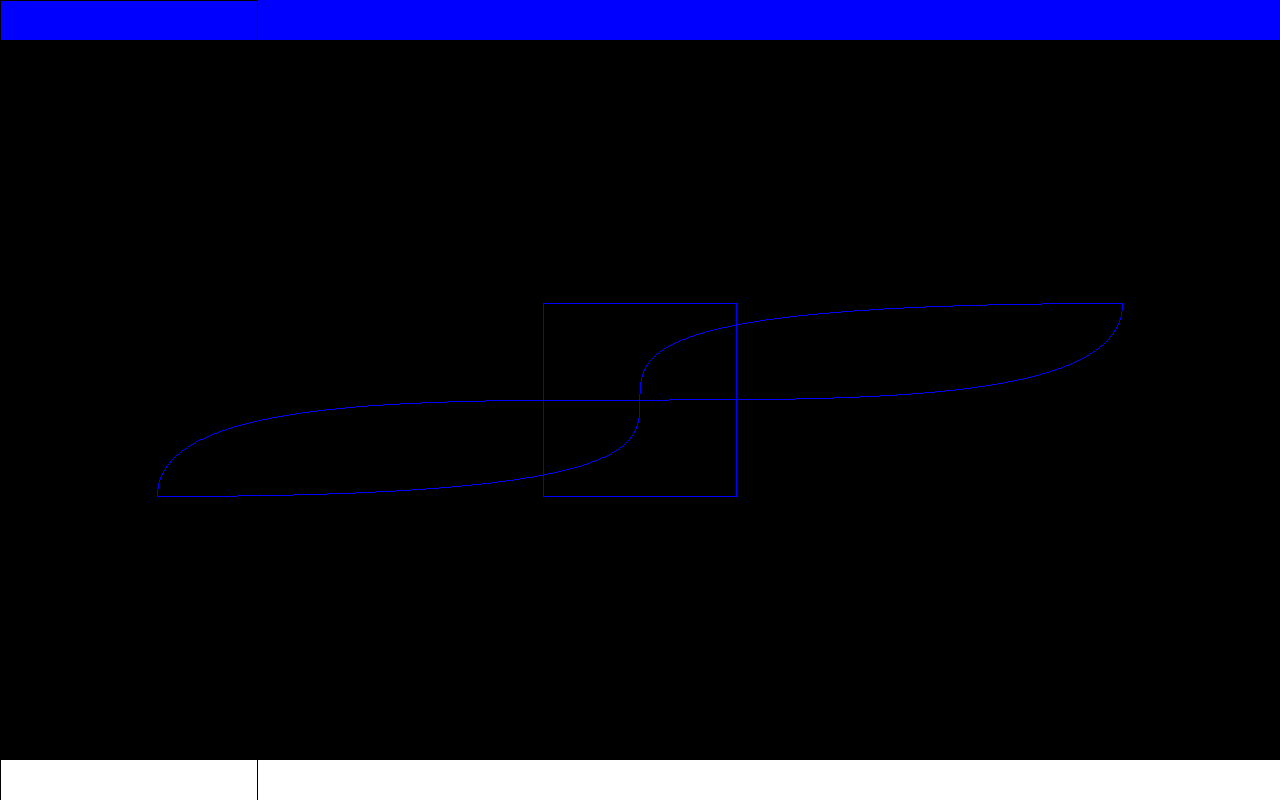
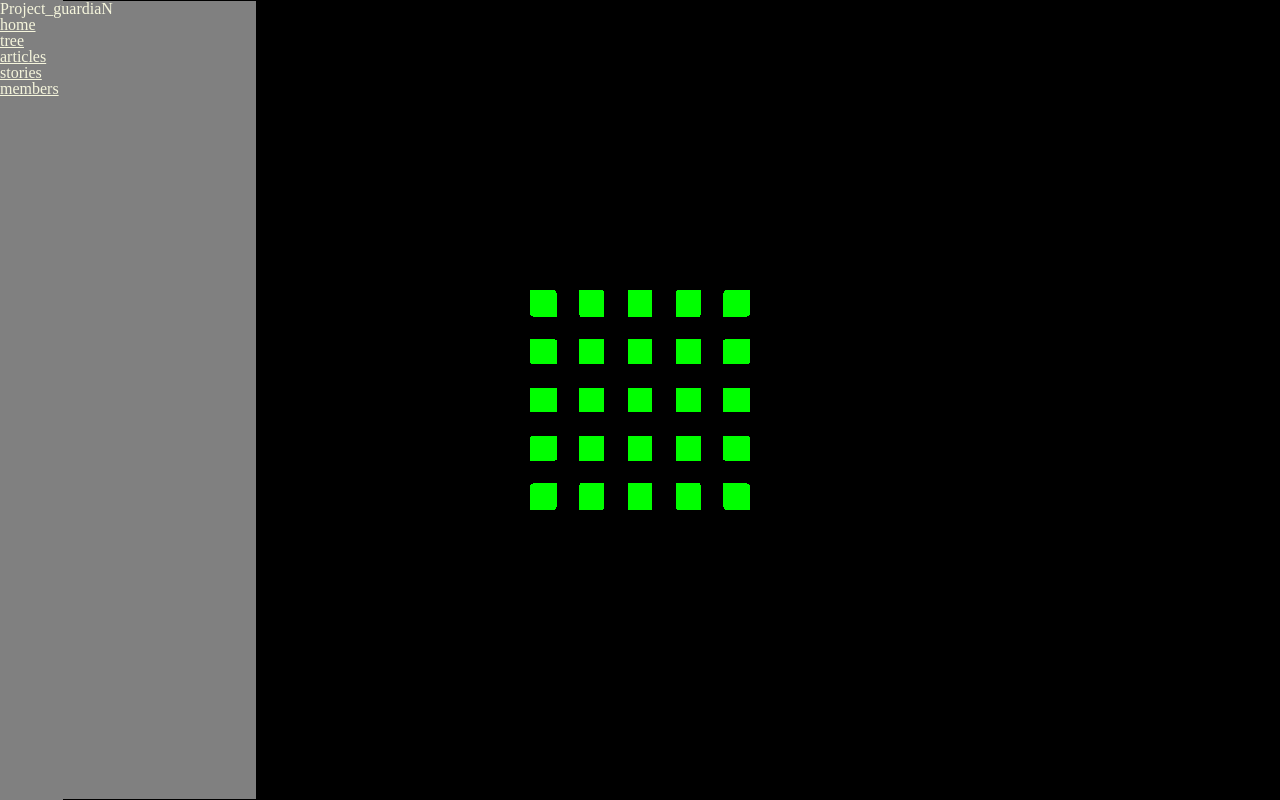
Before and after one commit to Guardian-demoN/Project_guardiaN, a React (Create React App) app in the folder project_guardian/: page /members in a window 1280 px wide. Built offline with nearby package versions, Linux system fonts and the light colour scheme.

Commit message:
More edit on THREE.js feature

```diff
--- a/project_guardian/package.json
+++ b/project_guardian/package.json
@@ -10,6 +10,7 @@
     "react": "^18.2.0",
     "react-dom": "^18.2.0",
     "react-icons": "^4.8.0",
+    "react-router-dom": "^6.9.0",
     "react-scripts": "5.0.1",
     "redux": "^4.2.1",
     "styled-components": "^5.3.8",
--- a/project_guardian/src/App.js
+++ b/project_guardian/src/App.js
@@ -1,13 +1,22 @@
 import React from 'react';
+import styled from 'styled-components';
 // import logo from './logo.svg';
 import './App.css';
 import Main from './pages/Main';
+import GlobalStyle from './styles/CommonStyle';
 // https://ko.redux.js.org/introduction/getting-started
 
 function App() {
   return (
-    <Main />
+    <MainContainer>
+      <GlobalStyle />
+      <Main />
+    </MainContainer>
   );
 }
 
+const MainContainer = styled.div`
+
+`;
+
 export default App;
--- /dev/null
+++ b/project_guardian/src/components/CompanionList.js
@@ -0,0 +1,122 @@
+/* eslint-disable react/prop-types */
+import React, { useEffect } from 'react';
+import styled from 'styled-components';
+import * as THREE from 'three';
+import { CineonToneMapping } from 'three';
+import { TrackballControls } from 'three/examples/jsm/controls/TrackballControls';
+
+function CompanionList() {
+  // three.js handler
+  const canvasId = 'canvas';
+  useEffect(() => {
+    let scene;
+    let camera;
+    let controls;
+    const raycaster = new THREE.Raycaster();
+    const pointer = new THREE.Vector2();
+    let currentIntersection;
+
+    const renderer = new THREE.WebGLRenderer();
+    renderer.setSize(window.innerWidth, window.innerHeight);
+
+    function onWindowResize() {
+      camera.aspect = window.innerWidth / window.innerHeight;
+      camera.updateProjectionMatrix();
+      controls.handleResize();
+      renderer.setSize(window.innerWidth, window.innerHeight);
+    }
+
+    function onPointerMove(event) {
+      // calculate pointer position in normalized device coordinates
+      // (-1 to +1) for both components
+      pointer.x = (event.clientX / window.innerWidth) * 2 - 1;
+      pointer.y = -(event.clientY / window.innerHeight) * 2 + 1;
+    }
+
+    window.addEventListener('resize', onWindowResize);
+    window.addEventListener('pointermove', onPointerMove);
+
+    let mesh;
+    function setup() {
+      // make renderer
+      // renderer = new THREE.WebGLRenderer();
+      renderer.setSize(window.innerWidth, window.innerHeight);
+
+      const container = document.getElementById(canvasId);
+      container.appendChild(renderer.domElement);
+
+      // make scene
+      scene = new THREE.Scene();
+
+      // set camera
+      camera = new THREE.PerspectiveCamera(45, window.innerWidth / window.innerHeight, 1, 500);
+      camera.position.set(0, 0, 200);
+      camera.lookAt(0, 0, 0);
+
+      // controls = new TrackballControls(camera, renderer.domElement);
+      // controls.minDistance = 0.1;
+      // controls.maxDistance = 0.5;
+      // controls.rotateSpeed = 5.0;
+
+      renderer.render(scene, camera);
+    }
+
+    function init() {
+      const geometry = new THREE.BoxGeometry(5, 5, 5);
+      const material = new THREE.MeshBasicMaterial({ color: 0x00ff00 });
+
+      for (let i = -2; i <= 2; i += 1) {
+        for (let j = -2; j <= 2; j += 1) {
+          mesh = new THREE.Mesh(geometry, material);
+          mesh.position.set(10 * i, 10 * j, 0);
+          scene.add(mesh);
+        }
+      }
+
+      renderer.render(scene, camera);
+    }
+
+    function animate() {
+      requestAnimationFrame(animate);
+      // update the picking ray with the camera and pointer position
+      raycaster.setFromCamera(pointer, camera);
+
+      // calculate objects intersecting the picking ray
+      const intersects = raycaster.intersectObjects(scene.children);
+
+      if (intersects.length > 0) {
+        if (intersects[0].object !== currentIntersection) {
+          if (currentIntersection) {
+            currentIntersection.material.color = currentIntersection.currentColor;
+          }
+          currentIntersection = intersects[0].object;
+          console.log(currentIntersection.material);
+          currentIntersection.currentColor = currentIntersection.material.color;
+          currentIntersection.matrix.color = new THREE.Color(1, 0, 0);
+        }
+      } else {
+        if (currentIntersection) {
+          currentIntersection.material.color = currentIntersection.currentColor;
+        }
+        currentIntersection = null;
+      }
+
+      // controls.update();
+      renderer.render(scene, camera);
+    }
+
+    setup();
+    init();
+    animate();
+  }, []);
+  return <CompListComponent id={canvasId} />;
+}
+
+export default CompanionList;
+
+const CompListComponent = styled.div`
+  height: 100vh;
+  width: 100vw;
+  background-color: black;
+  translate: all 1s;
+`;
--- /dev/null
+++ b/project_guardian/src/components/Header.js
@@ -0,0 +1,79 @@
+import React, { createRef, useEffect } from 'react';
+import styled from 'styled-components';
+
+const headerEnterHeight = '2vh';
+const headerLeaveHeight = '5vh';
+
+function Header() {
+  const containerRef = createRef();
+  const mouseEnterOnHeader = () => {
+    const headerContainer = containerRef.current;
+    // console.log('enter');
+    if (headerContainer !== null) {
+      headerContainer.classList.remove('shrinked');
+    }
+  };
+  const mouseLeaveOnHeader = () => {
+    const headerContainer = containerRef.current;
+    // console.log('leave');
+    if (headerContainer !== null) {
+      headerContainer.classList.add('shrinked');
+    }
+  };
+  return (
+    <HeaderComponent>
+      <HeaderLeaveHitbox onMouseLeave={mouseLeaveOnHeader}>
+        <HeaderEnterHitbox onMouseEnter={mouseEnterOnHeader} />
+      </HeaderLeaveHitbox>
+      <HeaderContainer ref={containerRef} className="header shrinked">
+        <h2>
+          Project_guardiaN
+        </h2>
+      </HeaderContainer>
+    </HeaderComponent>
+  );
+}
+
+export default Header;
+
+const HeaderComponent = styled.header`
+  position: fixed;
+  top: -1px;
+  left: 0;
+  width: 100vw;
+  font-size: 1rem;
+  border: 1px solid gray;
+
+  div{
+    width: 100%;
+  }
+
+  li a{
+    text-decoration: none;
+  }
+
+  .header.shrinked{
+    height: 0;
+    transition: all 0.5s;
+  }
+`;
+
+const HeaderEnterHitbox = styled.div`
+  border: 1px solid white;
+  height: ${headerEnterHeight};
+  background: transparent;
+`;
+
+const HeaderLeaveHitbox = styled.div`
+  position: fixed;
+  height: ${headerLeaveHeight};
+  background: transparent;
+  border: 2px dotted red;
+`;
+
+const HeaderContainer = styled.div`
+  height: ${headerLeaveHeight};
+  overflow-x: hidden;
+  transition: all 0.5s;
+  background-color: gray;
+`;
--- a/project_guardian/src/components/MainCanvas.js
+++ b/project_guardian/src/components/MainCanvas.js
@@ -1,81 +1,79 @@
 /* eslint-disable react/prop-types */
-import React, { createRef, useEffect } from 'react';
+import React, { useEffect } from 'react';
 import styled from 'styled-components';
 import * as THREE from 'three';
-import PropTypes from 'prop-types';
+
 import CUBE from '../cubeLib/2D';
 
-function MainCanvas(props) {
+function MainCanvas() {
+  // three.js handler
   const canvasId = 'canvas';
   useEffect(() => {
-    function init() {
+    let scene;
+    let camera;
+    const renderer = new THREE.WebGLRenderer();
+    renderer.setSize(window.innerWidth, window.innerHeight);
+
+    function onWindowResize() {
+      camera.aspect = window.innerWidth / window.innerHeight;
+      camera.updateProjectionMatrix();
+
+      renderer.setSize(window.innerWidth, window.innerHeight);
+    }
+
+    window.addEventListener('resize', onWindowResize);
+
+    function setup() {
       // make renderer
-      const renderer = new THREE.WebGLRenderer();
+      // renderer = new THREE.WebGLRenderer();
       renderer.setSize(window.innerWidth, window.innerHeight);
 
       const container = document.getElementById(canvasId);
       container.appendChild(renderer.domElement);
 
       // make scene
-      const scene = new THREE.Scene();
+      scene = new THREE.Scene();
 
       // set camera
-      const camera = new THREE.PerspectiveCamera(
-        45,
-        window.innerWidth / window.innerHeight,
-        1,
-        500,
-      );
+      camera = new THREE.PerspectiveCamera(45, window.innerWidth / window.innerHeight, 1, 500);
       camera.position.set(0, 0, 100);
       camera.lookAt(0, 0, 0);
 
+      renderer.render(scene, camera);
+    }
+
+    function init() {
       // drawing line
       const material = new THREE.LineBasicMaterial({ color: 0x0000ff });
-      const rectPoints = [
-        new THREE.Vector3(10, 10, 0),
-        new THREE.Vector3(10, -10, 0),
-        new THREE.Vector3(-10, -10, 0),
-        new THREE.Vector3(-10, 10, 0),
-        new THREE.Vector3(10, 10, 0),
-      ];
-
-      const geometry = new THREE.BufferGeometry().setFromPoints(rectPoints);
-
-      const line = new THREE.Line(geometry, material);
-
-      // const points = [];
-      // points.push(new THREE.Vector3(-10, 0, 0));
-      // points.push(new THREE.Vector3(0, 10, 0));
-      // points.push(new THREE.Vector3(10, 0, 0));
 
       const p1 = new THREE.Vector2(50, 10);
       const p2 = new THREE.Vector2(-50, -10);
 
       CUBE.drawVerticalSLine(scene, material, p1, p2);
       CUBE.drawHorizontalSLine(scene, material, p1, p2);
+      CUBE.drawSquare(scene, material, p1, p2);
 
-      scene.add(line);
+      // scene.add(line);
       renderer.render(scene, camera);
     }
 
     function animate() {
-
+      requestAnimationFrame(animate);
+      renderer.render(scene, camera);
     }
 
-    const renderer = new THREE.WebGLRenderer();
-    renderer.setSize(window.innerWidth, window.innerHeight);
-
+    setup();
     init();
     animate();
   }, []);
-  return (
-    <InnerCanvas id={canvasId} />
-  );
+  return <InnerCanvas id={canvasId} />;
 }
 
 export default MainCanvas;
 
 const InnerCanvas = styled.div`
+  border: 1px solid red;
+  background-color: red;
   height: 100vh;
   width: 100vw;
 `;
--- /dev/null
+++ b/project_guardian/src/components/Sidebar.js
@@ -0,0 +1,74 @@
+import React, { createRef } from 'react';
+import { Link } from 'react-router-dom';
+import styled from 'styled-components';
+
+const sidebarEnterWidth = '5vw';
+const sidebarVisibleWidth = '20vw';
+
+function Sidebar() {
+  const containerRef = createRef();
+  const mouseEnterOnSidebar = () => {
+    const sidebarContainer = containerRef.current;
+    // console.log('enter');
+    if (sidebarContainer !== null) {
+      sidebarContainer.classList.remove('shrinked');
+    }
+  };
+  const mouseLeaveOnSidebar = () => {
+    const sidebarContainer = containerRef.current;
+    // console.log('leave');
+    if (sidebarContainer !== null) {
+      sidebarContainer.classList.add('shrinked');
+    }
+  };
+  return (
+    <SidebarComponent
+      onMouseLeave={mouseLeaveOnSidebar}
+      onMouseEnter={mouseEnterOnSidebar}
+    >
+      <SidebarVisible ref={containerRef} className="sidebar shrinked">
+        <h2>
+          Project_guardiaN
+        </h2>
+        <ul>
+          <li><Link to="/">home</Link></li>
+          <li><Link to="/tree">tree</Link></li>
+          <li><Link to="/articles">articles</Link></li>
+          <li><Link to="/stories">stories</Link></li>
+          <li><Link to="/members">members</Link></li>
+        </ul>
+      </SidebarVisible>
+    </SidebarComponent>
+  );
+}
+
+export default Sidebar;
+
+const SidebarComponent = styled.aside`
+  position: fixed;
+  top: 0;
+  left: -1px;
+  height: 100vh;
+  width: ${sidebarEnterWidth};
+  font-size: 1rem;
+  border: 1px solid gray;
+
+  div{
+    height: 100%;
+  }
+
+  .sidebar.shrinked{
+    width: 0;
+    background-color: violet;
+    /* width: ${sidebarEnterWidth}; */
+    transition: all 0.5s;
+  }
+`;
+
+const SidebarVisible = styled.div`
+  width: ${sidebarVisibleWidth};
+  overflow-x: hidden;
+  transition: all 0.5s;
+  background-color: gray;
+  z-index: 5;
+`;
--- a/project_guardian/src/cubeLib/2D.js
+++ b/project_guardian/src/cubeLib/2D.js
@@ -1,9 +1,22 @@
 /* eslint-disable react/prop-types */
-import React, { createRef, useEffect } from 'react';
-import styled from 'styled-components';
 import * as THREE from 'three';
 
 class CUBE {
+  static drawSquare(scene, material, p1, p2) {
+    const rectPoints = [
+      p1,
+      new THREE.Vector2(p1.x, p2.y),
+      p2,
+      new THREE.Vector2(p2.x, p1.y),
+      p1,
+    ];
+
+    const geometry = new THREE.BufferGeometry().setFromPoints(rectPoints);
+    const curveObject = new THREE.Line(geometry, material);
+
+    scene.add(curveObject);
+  }
+
   static drawHorizontalSLine(scene, material, p1, p2) {
     const curve = new THREE.CubicBezierCurve(
       p1,
--- a/project_guardian/src/pages/Main.js
+++ b/project_guardian/src/pages/Main.js
@@ -1,15 +1,24 @@
-import React, { createRef, useEffect } from 'react';
+import React from 'react';
 import styled from 'styled-components';
-import * as THREE from 'three';
+import { BrowserRouter as Router, Route, Routes } from 'react-router-dom';
+
 import MainCanvas from '../components/MainCanvas';
+import Sidebar from '../components/Sidebar';
+// import Header from '../components/Header';
+import CompanionList from '../components/CompanionList';
 
 function Main() {
   return (
-    <PageContainer>
-      <Header />
-      <MainCanvas />
-      <Sidebar />
-    </PageContainer>
+    <Router>
+      <PageContainer>
+        {/* <Header /> */}
+        <Sidebar />
+        <Routes>
+          <Route path="/" element={<MainCanvas />} />
+          <Route path="/members" element={<CompanionList />} />
+        </Routes>
+      </PageContainer>
+    </Router>
   );
 }
 
@@ -18,22 +27,6 @@
 const PageContainer = styled.div`
   width: 100%;
   height: 100vh;
+
+  overflow: hidden;
 `;
-
-const Header = styled.header`
-  position: fixed;
-  top: 0;
-  left: 0;
-  width: 100vw;
-  height: 5vh;
-  background-color: blue;
-`;
-
-const Sidebar = styled.aside`
-  position: fixed;
-  top: 0;
-  left: 0;
-  width: 20vw;
-  height: 100vh;
-  border: 1px solid black;
-`;
--- a/project_guardian/src/styles/CommonStyle.js
+++ b/project_guardian/src/styles/CommonStyle.js
@@ -12,11 +12,12 @@
     box-sizing:border-box;
     font-family: NanumBarunGothic, sans-serif;
     color: ${theme.colorSet.default.mainColor};
+    border: 1px solid ${theme.colorSet.default.subColor};
   }
 
   body {
-        margin: 0 ${theme.margin.margin_browser};
-        background-color: ${theme.colorSet.default.backgroundColor};
+      margin: 0;
+      font-size: 24px;
   }
 `;
 
```
Also changed, not shown: project_guardian/src/cubeLib/3D.js (+12 -0 lines), 1 other file (tests, documents, lock files or other folders). Lines whose indentation alone changed are shown as unchanged.
